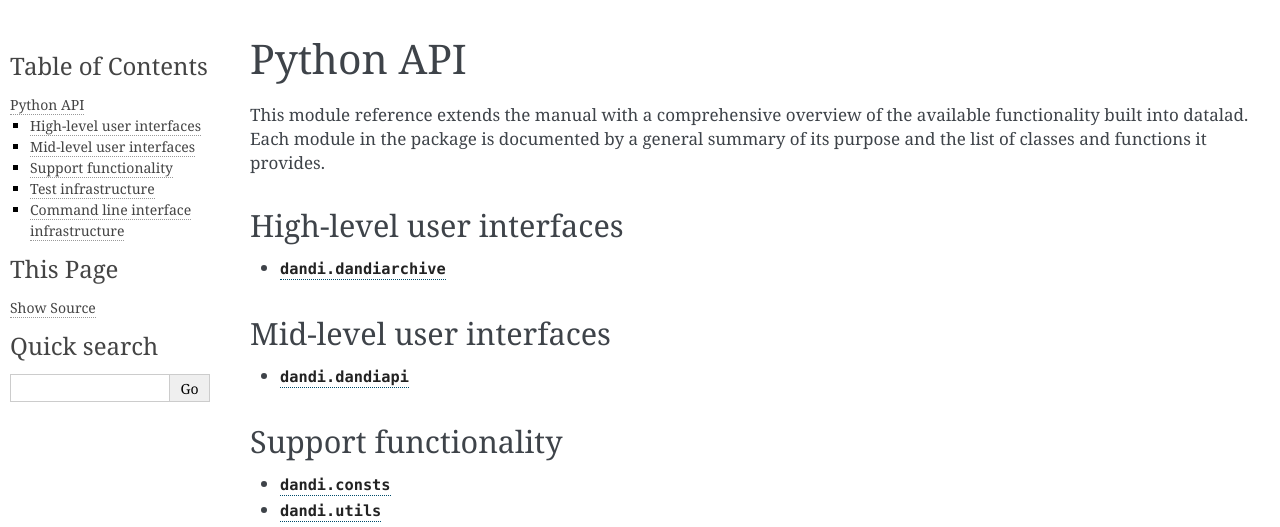
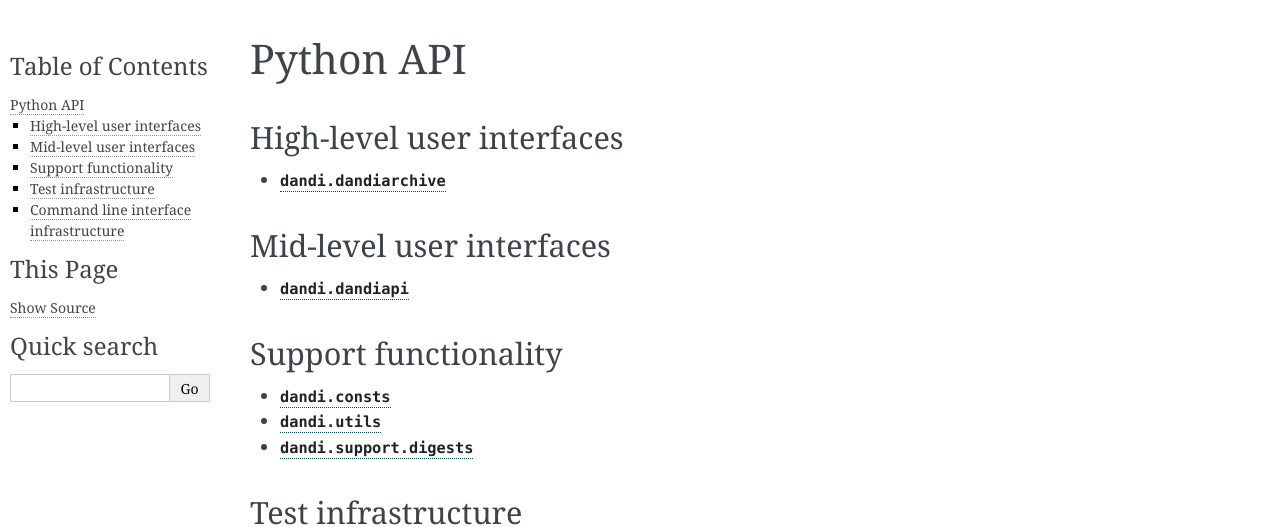
Before and after one commit to dandi/dandi-cli, a Sphinx documentation site: the page built from docs/source/modref/index.rst, in a window 1280 px wide. Shown: the top 527 px of the page. Built offline with Sphinx 7.4.7, drawn with Linux system fonts in a browser that asks for light colours.

Commit message:
Delete text copied from DataLad docs

```diff
--- a/docs/source/modref/index.rst
+++ b/docs/source/modref/index.rst
@@ -8,12 +8,6 @@
 **********
 Python API
 **********
-
-This module reference extends the manual with a comprehensive overview of the
-available functionality built into datalad.  Each module in the package is
-documented by a general summary of its purpose and the list of classes and
-functions it provides.
-
 
 High-level user interfaces
 ==========================
```
